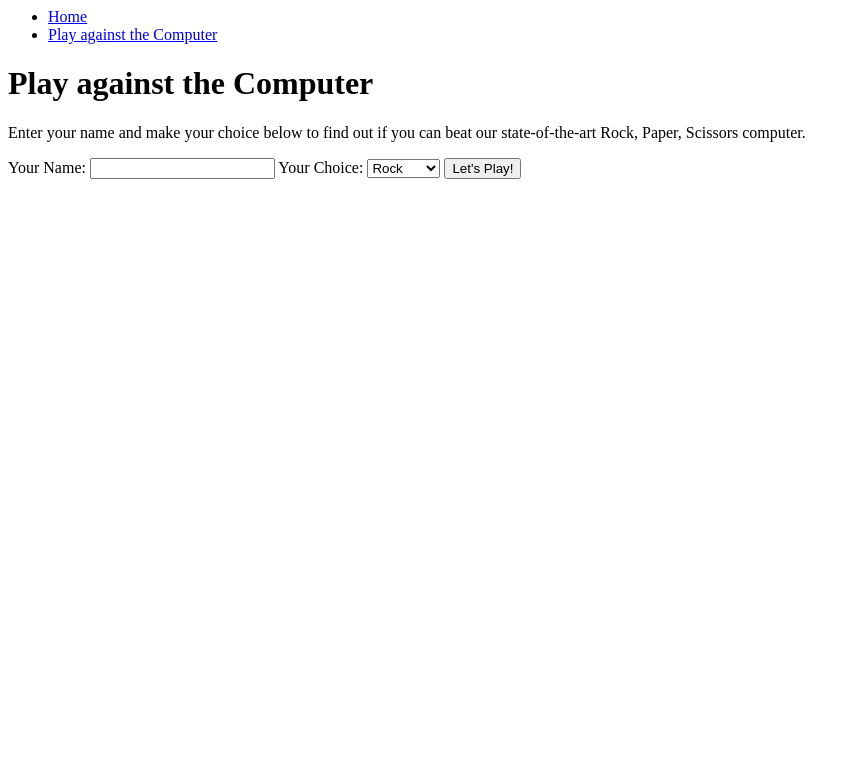
After one commit to robbieferg/rock_paper_scissors_homework, a Flask app: page /play/ in a window 1280 px wide. The commit adds this page. Shown: the top 783 px of the page, without its empty margins (0-855 px from the left). Run offline with Flask 2, Linux system fonts and the light colour scheme.

Commit message:
Extensions work - created play page with submission form. Added nav links and updated site text content.

```diff
--- a/controllers/controller.py
+++ b/controllers/controller.py
@@ -4,11 +4,18 @@ from models.game import Game
 from models.player import Player
 
 
+@app.route("/")
+def welcome():
+    return render_template("welcome.html", title = "Welcome")
+
 @app.route("/<player_1_choice>/<player_2_choice>/")
 def display_result(player_1_choice, player_2_choice):
-
     player_1 = Player("Player 1", player_1_choice)
     player_2 = Player("Player 2", player_2_choice)
-    game_1 = Game(player_1, player_2)
-    winner = game_1.play_game()
+    game_1 = Game()
+    winner = game_1.play_game(player_1, player_2)
     return render_template("result.html", title = "Result", winner = winner)
+
+@app.route("/play/")
+def play():
+    return render_template("play.html", title = "play")
--- /dev/null
+++ b/templates/base.html
@@ -0,0 +1,17 @@
+<html>
+    <head>
+        <title>{{ title }}</title>
+    </head>
+    <body>
+        <nav>
+            <ul>
+                <li><a href="/">Home</a></li>
+                <li><a href="/play/">Play against the Computer</a></li>
+            </ul>
+        </nav>
+
+        {% block content %}
+
+        {% endblock content %}
+    </body>
+</html>
--- /dev/null
+++ b/templates/play.html
@@ -0,0 +1,17 @@
+{% extends "base.html" %}
+
+{% block content %}
+<h1>Play against the Computer</h1>
+<p>Enter your name and make your choice below to find out if you can beat our state-of-the-art Rock, Paper, Scissors computer.</p>
+<form action="/play" method = "post">
+    <label for="name">Your Name: </label>
+    <input type="text" name="name" id="name">
+    <label for="choice">Your Choice: </label>
+    <select name="choice" id="choice">
+        <option value="rock">Rock</option>
+        <option value="paper">Paper</option>
+        <option value="scissors">Scissors</option>
+    </select>
+    <input type="submit" value="Let's Play!">
+</form>
+{% endblock content %}
```
Also changed, not shown: models/game.py (+4 -3 lines), templates/result.html (+5 -9 lines), templates/welcome.html (added, +12 -0 lines).
